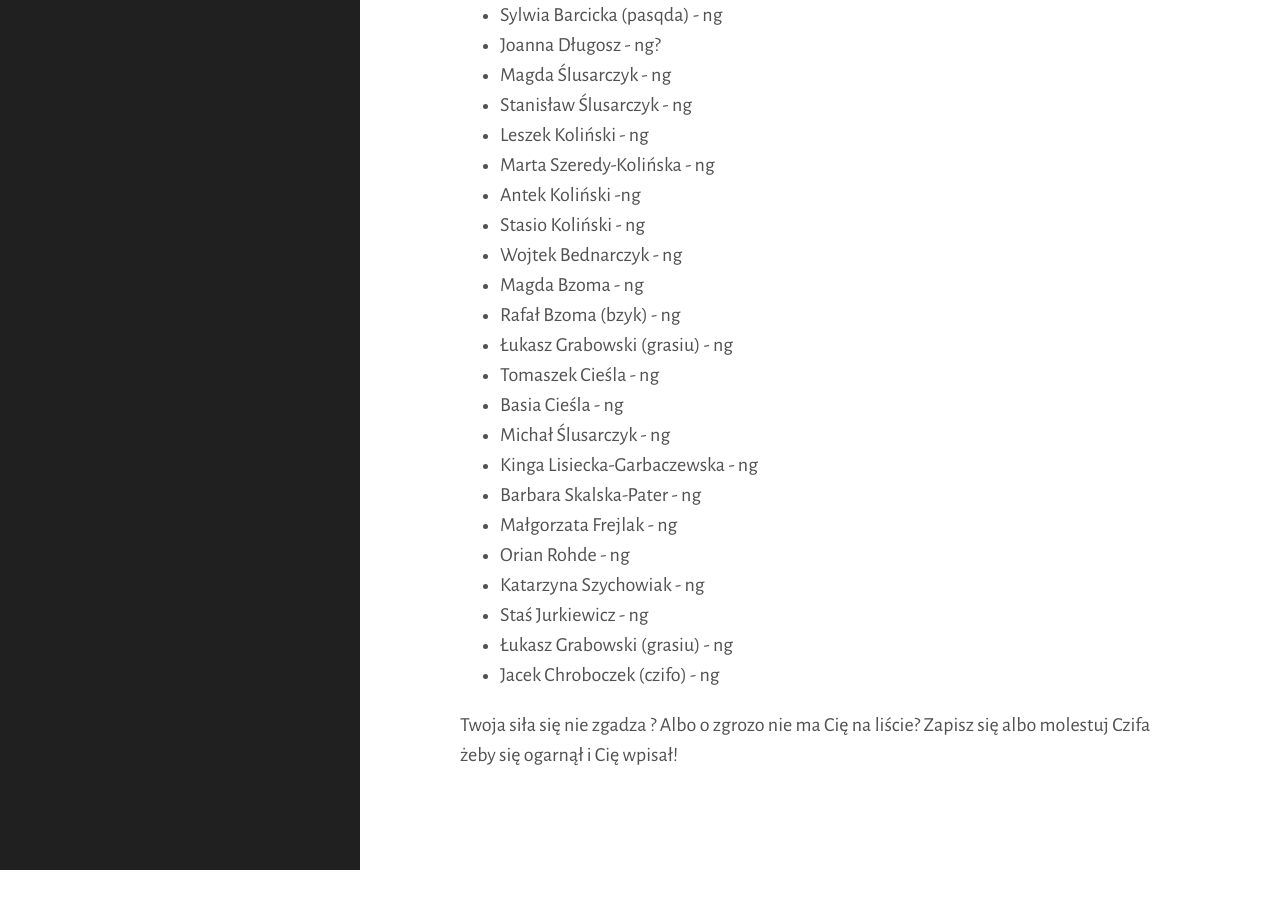
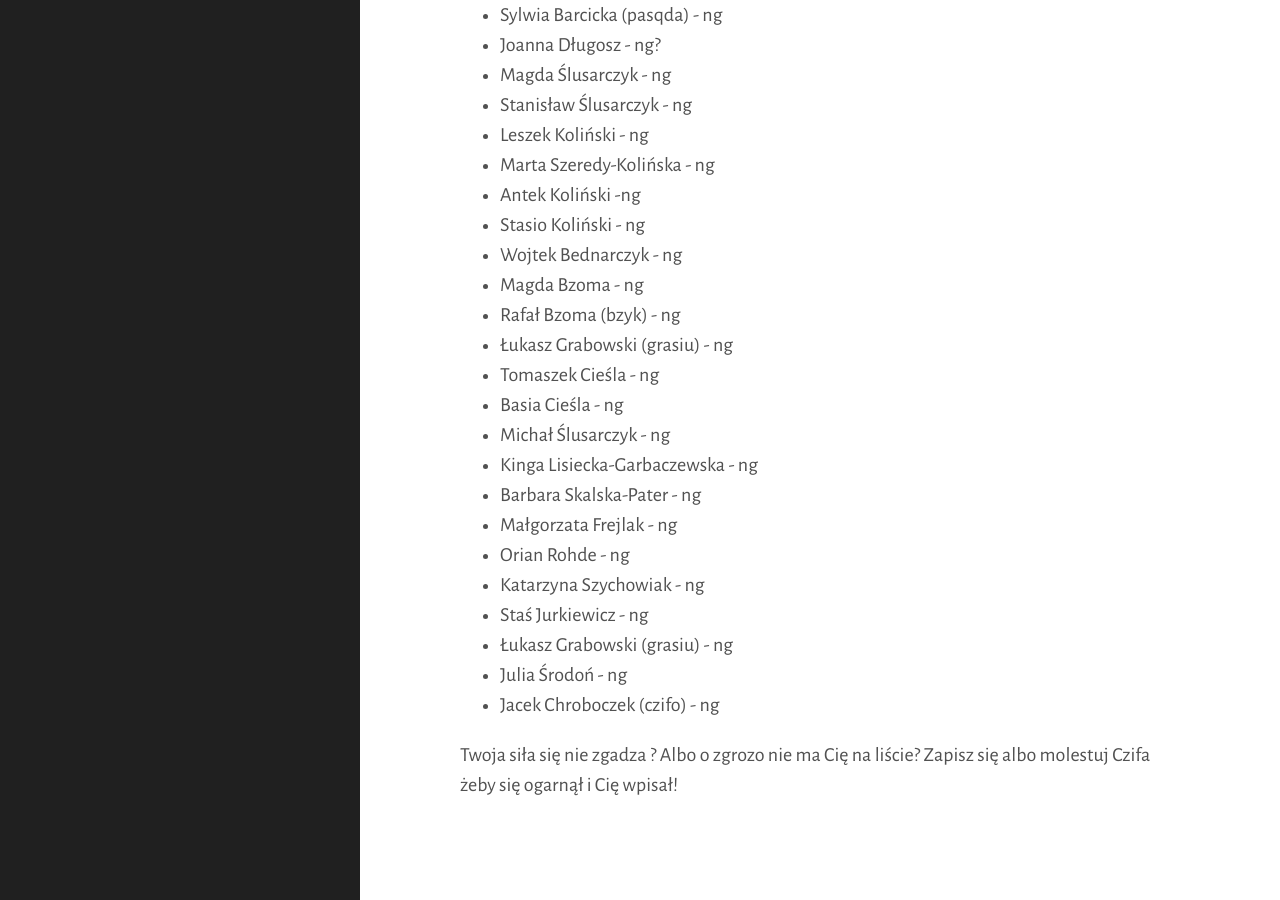
Before and after one commit to tasuki/lsg, a Jekyll site: the page built from zarejestrowani.md, in a window 1280 px wide and 900 px high, scrolled down 1360 px. Built offline with Jekyll 4.4.1, drawn with Linux system fonts in a browser that asks for light colours; nearby versions of some CDN libraries; before the commit the page ends 2230 px from its top, so only the background shows below that.

Commit message:
Update zarejestrowani.md

```diff
--- a/zarejestrowani.md
+++ b/zarejestrowani.md
@@ -69,6 +69,7 @@ Zarejestrowani uczestnicy (mniej więcej wg siły):
 - Katarzyna Szychowiak - ng
 - Staś Jurkiewicz - ng
 - Łukasz Grabowski (grasiu) - ng
+- Julia Środoń - ng
 - Jacek Chroboczek (czifo) - ng
 
 
```
